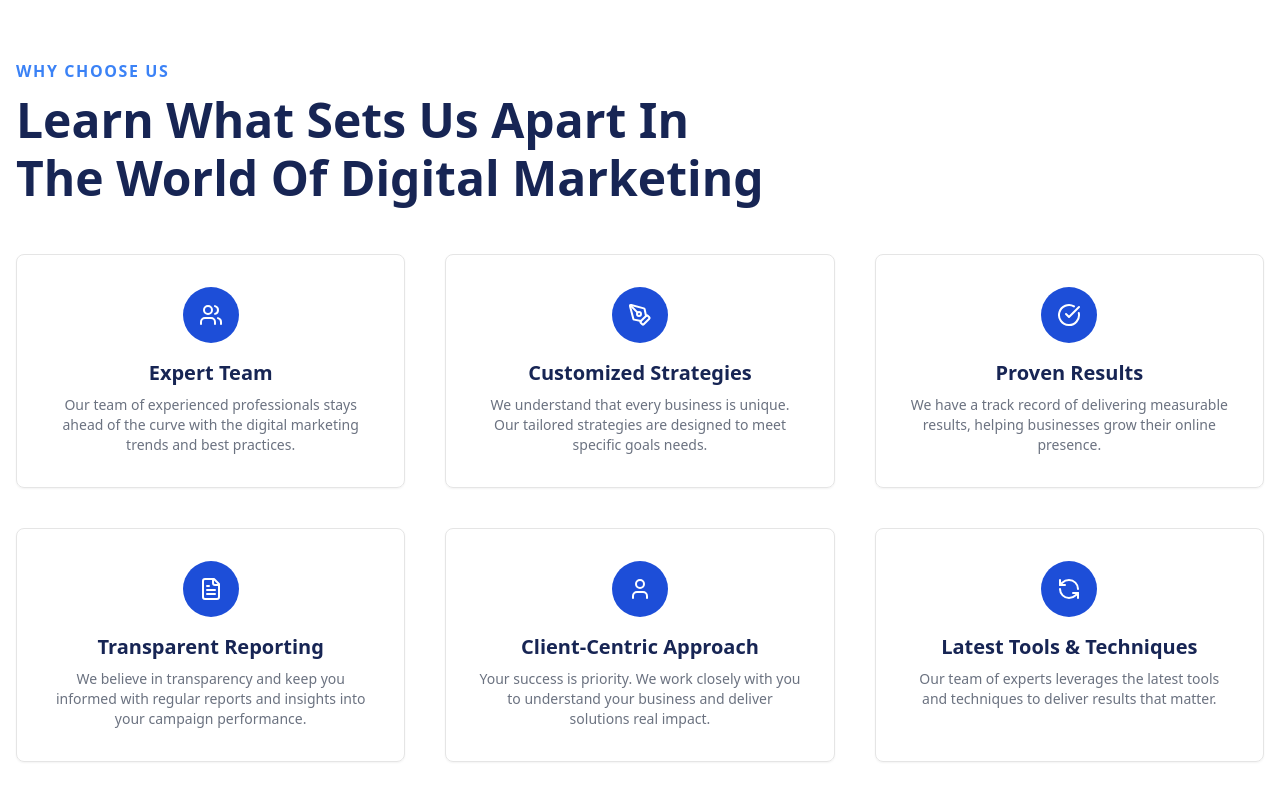
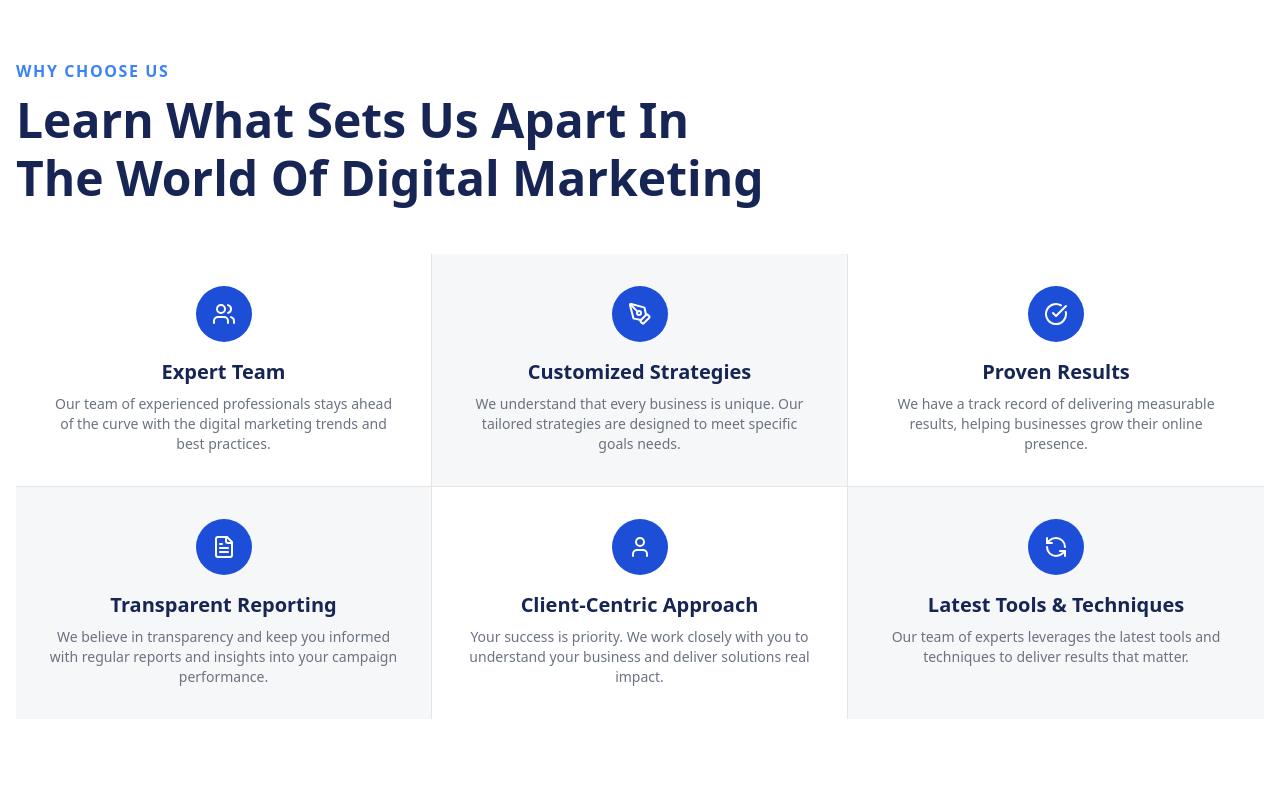
Before and after one commit to Arafat0122/sabbir, a React (Vite) app: page / in a window 1280 px wide. Shown: the part 1764-2564 px from the top of the page. Built offline with nearby package versions, Linux system fonts and the light colour scheme.

Commit message:
Local changes

```diff
--- a/src/Pages/Home/component/WhyChoose.jsx
+++ b/src/Pages/Home/component/WhyChoose.jsx
@@ -13,57 +13,65 @@ const features = [
     icon: Users,
     title: "Expert Team",
     desc: "Our team of experienced professionals stays ahead of the curve with the digital marketing trends and best practices.",
+    borderClass: "border-b border-r",
   },
   {
     icon: PenTool,
     title: "Customized Strategies",
     desc: "We understand that every business is unique. Our tailored strategies are designed to meet specific goals needs.",
+    borderClass: "border-b border-r bg-gray-100/70",
   },
   {
     icon: CheckCircle,
     title: "Proven Results",
     desc: "We have a track record of delivering measurable results, helping businesses grow their online presence.",
+    borderClass: "border-b ",
   },
   {
     icon: FileText,
     title: "Transparent Reporting",
     desc: "We believe in transparency and keep you informed with regular reports and insights into your campaign performance.",
+    borderClass: " border-r bg-gray-100/70",
   },
   {
     icon: User,
     title: "Client-Centric Approach",
     desc: "Your success is priority. We work closely with you to understand your business and deliver solutions real impact.",
+    borderClass: " border-r",
   },
   {
     icon: RefreshCcw,
     title: "Latest Tools & Techniques",
     desc: "Our team of experts leverages the latest tools and techniques to deliver results that matter.",
+    borderClass: " bg-gray-100/70",
   },
 ];
 
 const WhyChoose = () => {
   return (
-    <section className="py-16 p-4 max-w-7xl mx-auto">
-      <h6 className="text-primary font-semibold tracking-widest uppercase mb-2">
+    <section className="p-4 py-16 mx-auto max-w-7xl">
+      <h6 className="mb-2 font-semibold tracking-widest uppercase text-primary">
         Why Choose Us
       </h6>
       <h3 className="text-2xl md:text-5xl font-bold mb-12 max-w-3xl text-blue-950 !leading-[1.2]">
         Learn What Sets Us Apart In The World Of Digital Marketing
       </h3>
 
-      <div className="grid grid-cols-1 md:grid-cols-3 gap-10">
-        {features.map(({ icon: Icon, title, desc }, i) => (
-          <div
-            key={i}
-            className="text-center p-8 rounded-lg shadow-sm border hover:shadow-md transition"
-          >
-            <div className="w-14 h-14 mx-auto flex items-center justify-center rounded-full bg-secondary mb-4">
-              <Icon className="text-white w-6 h-6" />
+      <div className="grid grid-cols-1 gap-0 md:grid-cols-3">
+        {features.map(({ icon: Icon, title, desc, borderClass }, i) => {
+          return (
+            <div
+              key={i}
+              className={`text-center p-8 ${borderClass} hover:shadow-md transition`}
+            >
+              <div className="flex items-center justify-center mx-auto mb-4 rounded-full w-14 h-14 bg-secondary">
+                <Icon className="w-6 h-6 text-white" />
+              </div>
+              <h3 className="mb-2 text-xl font-bold text-blue-950">{title}</h3>
+              <p className="text-sm text-gray-500">{desc}</p>
             </div>
-            <h3 className="font-bold text-xl text-blue-950 mb-2">{title}</h3>
-            <p className="text-gray-500 text-sm">{desc}</p>
-          </div>
-        ))}
+          );
+        })}
       </div>
     </section>
   );
```
